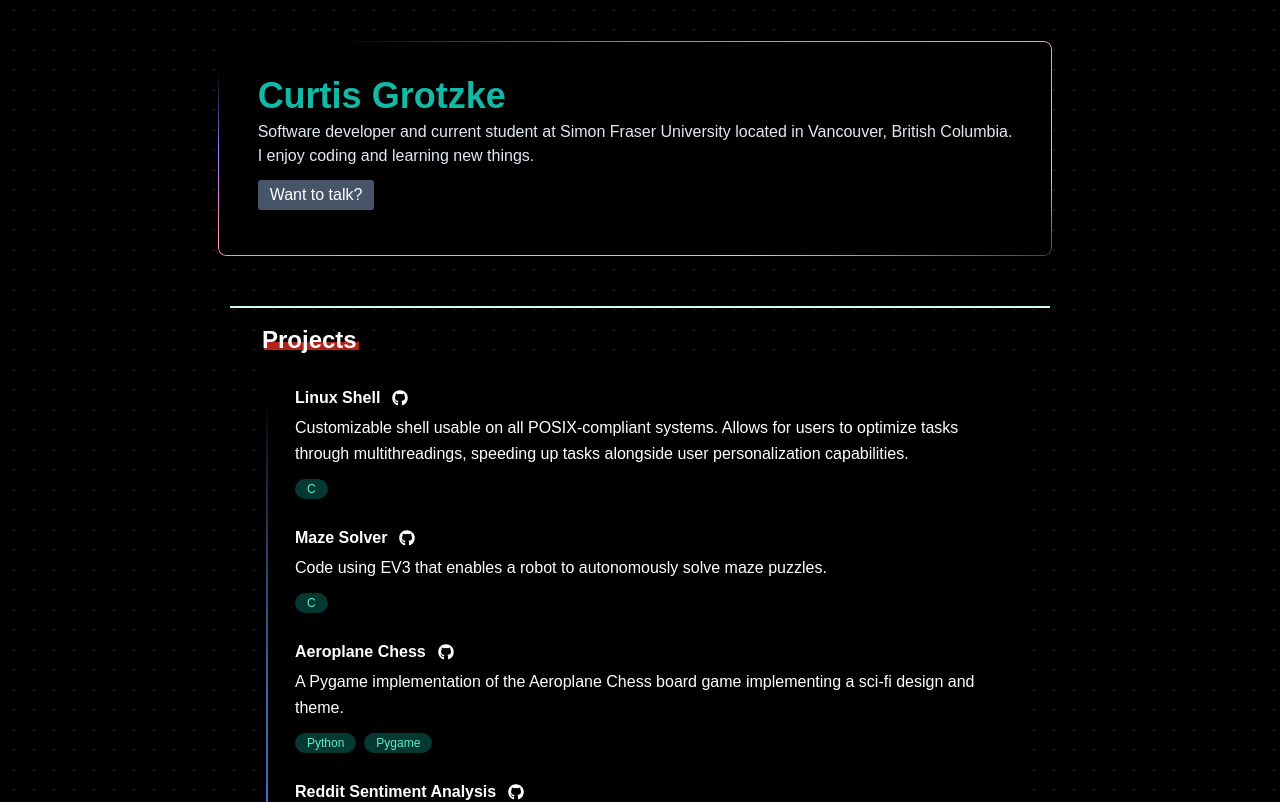
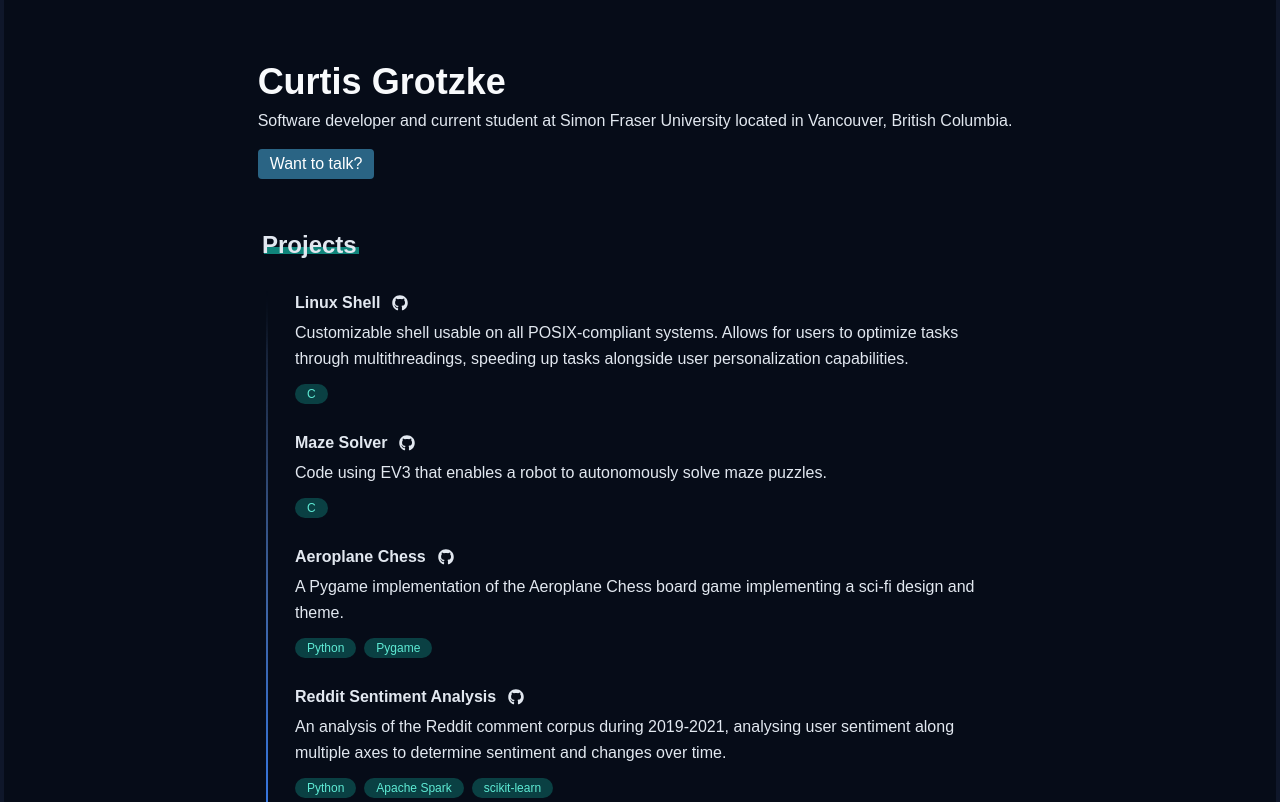
Before and after one commit to curtiszki/curtiszki.github.io, a Next.js app: page / in a window 1280 px wide. Shown: the top 802 px of the page. Built offline with nearby package versions, Linux system fonts and the light colour scheme.

Commit message:
blue theme

```diff
--- a/app/page.tsx
+++ b/app/page.tsx
@@ -7,11 +7,8 @@
 
 export default function Home() {
   return (
-    <main className="w-full min-h-[100%] relative overflow-hidden mx-auto bg-black text-white sm:px-[10px] md:px-[8px] lg:px-[4px] leading-relaxed">
-      <HeroHighlight
-          containerClassName={`relative w-full bg-transparent`}
-          className={'opacity-100 h-full flex flex-col items-center justify-center py-[16px]'}
-      >
+    <main className="w-full min-h-[100%] relative overflow-hidden mx-auto bg-slate-900 text-slate-200 sm:px-[10px] md:px-[8px] lg:px-[4px] leading-relaxed selection:bg-indigo-700 selection:text-slate-50">
+      <HeroHighlight>
         <Hero/>
         <Projects />
         <About />
--- a/components/Hero.tsx
+++ b/components/Hero.tsx
@@ -5,27 +5,25 @@
 const Hero = () => {
   return (
     <div className='relative w-full' id="hero">
-        <ShineBorder
-            className="relative -left-[5px] container justify-center text-left mx-auto mt-[25px] mb-[50px] px-10 pt-8 pb-14
-            bg-black rounded-md"
-            color={["#A07CFE", "#FE8FB5", "#FFBE7B"]}>
-            <div className="flex flex-col gap-[2px] leading-normal text-md text-slate-200 text-md">
-                <h3 className='text-4xl font-bold text-teal-500 leading-tight'>Curtis Grotzke</h3>
+        <div
+            className="relative -left-[5px] container justify-center text-left mx-auto mt-[25px] px-10 pt-8 pb-10
+            rounded-md">
+            <div className="flex flex-col gap-[2px] leading-normal text-md text-md">
+                <h3 className='text-4xl font-bold text-slate-50 leading-snug'>Curtis Grotzke</h3>
                 <p>
                     Software developer and current student at Simon Fraser University located in Vancouver, British Columbia.
-                    <br></br>I enjoy coding and learning new things.
+                    <br></br>
                 </p>
-                <a href="#contact">
+                <a href="#contact" className="py-1">
                     <button className="relative w-fit leading-snug top-[10px]">
-                        <div className="absolute inset-0 bg-gradient-to-r from-indigo-500 to-purple-500 rounded-sm" />
-                        <div className="px-3 py-1 bg-slate-600 rounded-sm relative group transition duration-200 text-white hover:bg-transparent">
+                        <div className="px-3 py-1 bg-[rgb(42,100,132)] rounded-sm relative group transition duration-200 text-white hover:bg-transparent">
                             Want to talk?
                         </div>
                     </button>
                 </a>
             </div>
 
-        </ShineBorder>
+        </div>
     </div>
   )
 }
--- a/components/ui/contact-form.tsx
+++ b/components/ui/contact-form.tsx
@@ -9,7 +9,7 @@
 export const ContactForm = () => {
   return (
     <div className="container border-slate-400
-                    p-[20px] shadow-[inset_0_0_0_3px_rgba(255,255,255,0.08)] rounded-sm text-white">
+                    p-[20px] shadow-[inset_0_0_0_3px_rgba(255,255,255,0.08)] rounded-sm text-white mb-4">
       <form className="flex flex-col gap-4 text-slate-300" action="" method="post" autoComplete='off'>
           <label htmlFor="contact_name" className={labelClass}>
               <input
--- a/components/ui/hero-highlight.tsx
+++ b/components/ui/hero-highlight.tsx
@@ -30,25 +30,25 @@
   return (
     <div
       className={cn(
-        "h-full flex items-center bg-white dark:bg-black justify-center w-full group",
+        "h-full flex items-center justify-center w-full group opacity-100 flex-col bg-[rgb(6,12,24)]",
         containerClassName
       )}
       onMouseMove={handleMouseMove}
     >
-      <div className={`absolute inset-0 bg-dot-thick-neutral-900 dark:bg-dot-thick-neutral-900  pointer-events-none`} />
+      <div className={`absolute inset-0 opacity-0 pointer-events-none`} />
       <motion.div
-        className={`pointer-events-none bg-dot-thick-teal-500 dark:bg-dot-thick-indigo-500   absolute inset-0 opacity-0 transition duration-300 group-hover:opacity-100`}
+        className={`pointer-events-none bg-dot-thick-teal-600 absolute inset-0 opacity-0 transition-opacity group-hover:opacity-100`}
         style={{
           WebkitMaskImage: useMotionTemplate`
             radial-gradient(
-              200px circle at ${mouseX}px ${mouseY}px,
+              220px circle at ${mouseX}px ${mouseY}px,
               black 0%,
               transparent 100%
             )
           `,
           maskImage: useMotionTemplate`
             radial-gradient(
-              200px circle at ${mouseX}px ${mouseY}px,
+              220px circle at ${mouseX}px ${mouseY}px,
               black 0%,
               transparent 100%
             )
@@ -56,42 +56,7 @@
         }}
       />
 
-      <div className={cn("relative z-20", className)}>{children}</div>
+      <div className={cn("relative z-20 bg-[rgb(6,12,24)]", className)}>{children}</div>
     </div>
   );
 };
-
-export const Highlight = ({
-  children,
-  className,
-}: {
-  children: React.ReactNode;
-  className?: string;
-}) => {
-  return (
-    <motion.span
-      initial={{
-        backgroundSize: "0% 100%",
-      }}
-      animate={{
-        backgroundSize: "100% 100%",
-      }}
-      transition={{
-        duration: 2,
-        ease: "linear",
-        delay: 0.5,
-      }}
-      style={{
-        backgroundRepeat: "no-repeat",
-        backgroundPosition: "left center",
-        display: "inline",
-      }}
-      className={cn(
-        `relative inline-block pb-1   px-1 rounded-lg bg-gradient-to-r from-indigo-300 to-purple-300 dark:from-indigo-500 dark:to-purple-500`,
-        className
-      )}
-    >
-      {children}
-    </motion.span>
-  );
-};
--- a/components/ui/section-title.tsx
+++ b/components/ui/section-title.tsx
@@ -7,7 +7,7 @@
 
 export const SectionTitle = ({
     title,
-    bgColor ='#FF3322',
+    bgColor ='#14b8a6',
 } : SectionTitleProps) => {
     return (
         <div className={`relative w-max`}>
--- a/components/ui/section-wrapper.tsx
+++ b/components/ui/section-wrapper.tsx
@@ -9,7 +9,7 @@
     idName, children
 }: SectionProps) => {
     return (
-        <div className="mx-auto border-t-2 border-teal-100 flex flex-col
+        <div className="mx-auto flex flex-col
         relative z-10 bg-inherit py-5 w-full max-w-[820px] px-5 md:px-8 sm:px-10"
         id={idName}>
             {children}
@@ -19,7 +19,7 @@
 
 export const SectionContent = (props) => {
     return (
-        <div className="container bg-black px-[24px] py-[12px]">
+        <div className="container bg-inherit px-[24px] py-[12px]">
             {props.children}
         </div>
     );
--- a/components/ui/shine-border.tsx
+++ b/components/ui/shine-border.tsx
@@ -24,10 +24,10 @@
  * @param children contains react node elements.
  */
 export function ShineBorder({
-  borderRadius = 8,
-  borderWidth = 1,
-  duration = 14,
-  color = "#000000",
+  borderRadius = 5,
+  borderWidth = 2,
+  duration = 10,
+  color = "#323232",
   className,
   children,
 }: ShineBorderProps) {
@@ -50,7 +50,7 @@
             "--border-radius": `${borderRadius}px`,
             "--duration": `${duration}s`,
             "--mask-linear-gradient": `linear-gradient(#fff 0 0) content-box, linear-gradient(#fff 0 0)`,
-            "--background-radial-gradient": `radial-gradient(transparent,transparent, ${color instanceof Array ? color.join(",") : color},transparent,transparent)`,
+            "--background-radial-gradient": `radial-gradient(${color instanceof Array ? color.join(",") : color})`,
           } as React.CSSProperties
         }
         className={`pointer-events-none before:bg-shine-size before:absolute before:inset-0 before:size-full before:rounded-[--border-radius] before:p-[--border-width] before:will-change-[background-position] before:content-[""] before:![-webkit-mask-composite:xor] before:![mask-composite:exclude] before:[background-image:--background-radial-gradient] before:[background-size:300%_300%] before:[mask:--mask-linear-gradient] motion-safe:before:animate-shine`}
--- a/components/ui/showcase.tsx
+++ b/components/ui/showcase.tsx
@@ -50,7 +50,7 @@
 
   return (
     <div
-      ref={containerRef} className="w-full mt-[16px] bg-black my-[10px]"
+      ref={containerRef} className="w-full mt-[16px] bg-inherit my-[10px]"
     >
       <div ref={ref} className="text-left flex flex-col gap-2 relative">
         {data.map((item, index) => (
```
